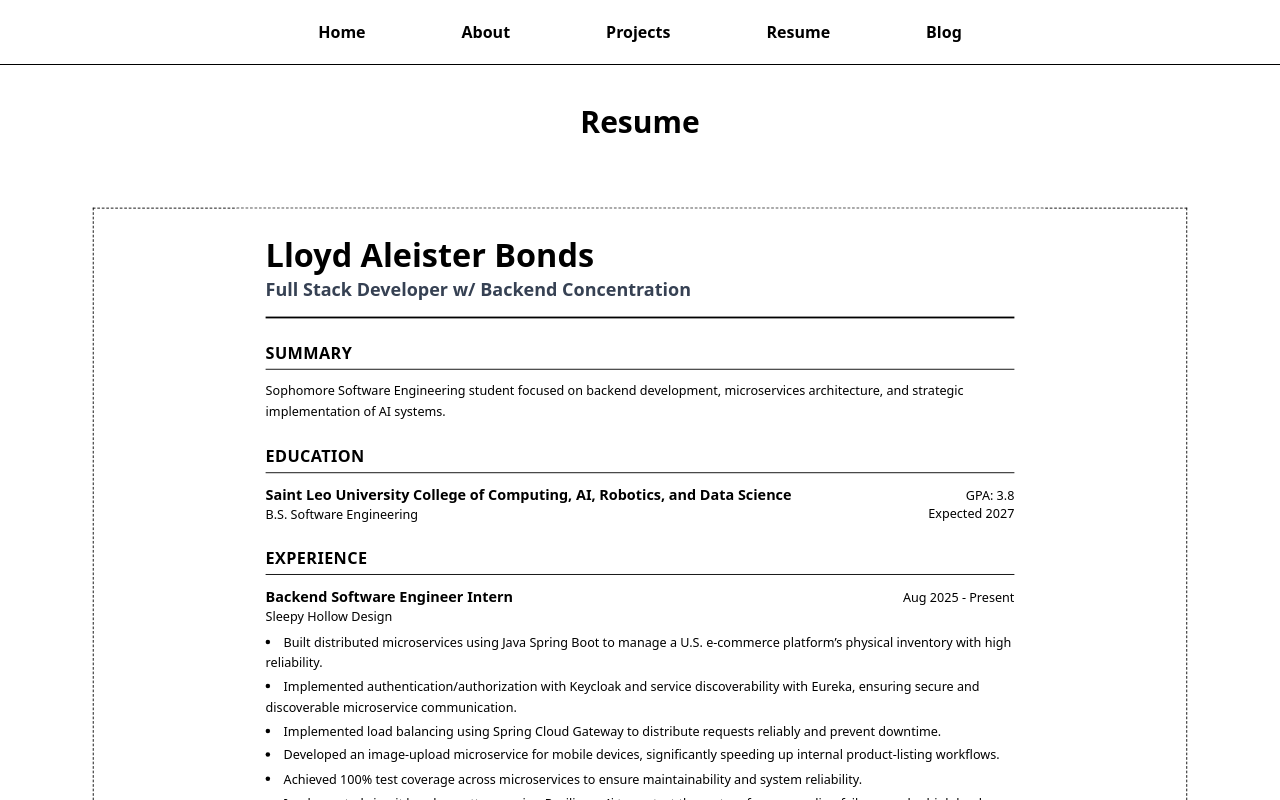
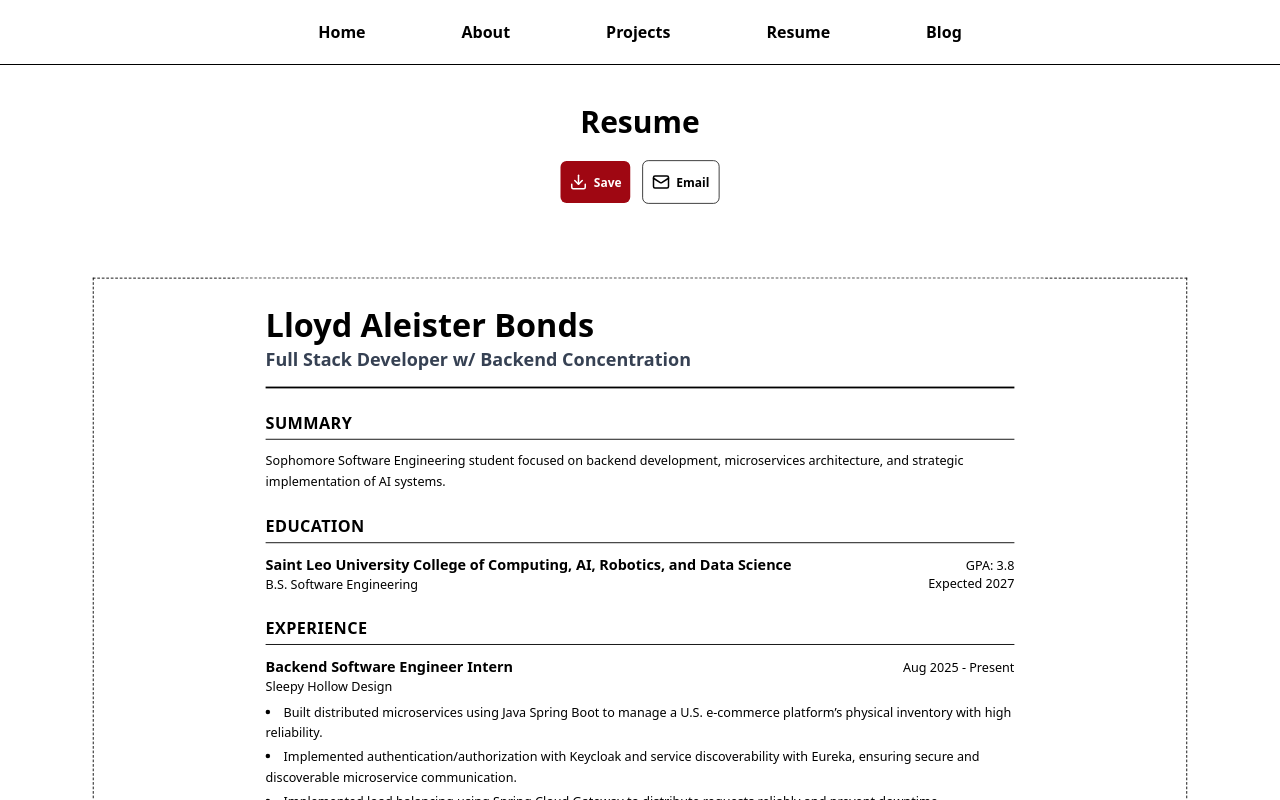
Before and after one commit to AliArgonaut/personal-website, a React app in the folder frontend/: page /resume in a window 1280 px wide. Shown: the top 800 px of the page. Built offline with nearby package versions, Linux system fonts and the light colour scheme; the HTML template or start-up script is replaced by a standard one.

Commit message:
added save and mail actions in my resume section (not wire)

```diff
--- a/frontend/src/pages/Resume.jsx
+++ b/frontend/src/pages/Resume.jsx
@@ -1,5 +1,6 @@
 import Navigation from '../components/Navigation.jsx'
 import ResumeData from '../static/ResumeData.js'
+import { Download, Mail } from 'lucide-react'
 export default function Resume () {
   return (
 
@@ -13,7 +14,22 @@ export default function Resume () {
         <h1 className="text-3xl md:text-3xl font-bold text-[var(--text-on-primary)]  leading-tight">
           Resume
         </h1>
+        <div className="flex mt-3 flex-row sm:flex-row gap-4 justify-center items-center scale-75">
 
+              <button className="px-3 py-4 bg-red-800 flex flex-row gap-2  rounded-lg font-semibold transition">
+                <Download className="text-white"/>
+                <span className="text-white">
+                 Save
+                </span>
+              </button>
+
+              <button className="px-3 py-4 border border-b flex flex-row gap-2  rounded-lg font-semibold transition">
+                <Mail className="text-black"/>
+                <span className="text-black">
+                 Email
+                </span>
+              </button>
+      </div>
 <div className="text-left border border-dashed border-black scale-90">           <div className="max-w-4xl mx-auto p-8 bg-white text-black">
       {/* Header */}
       <header className="border-b-2 border-black pb-4 mb-6">
```
